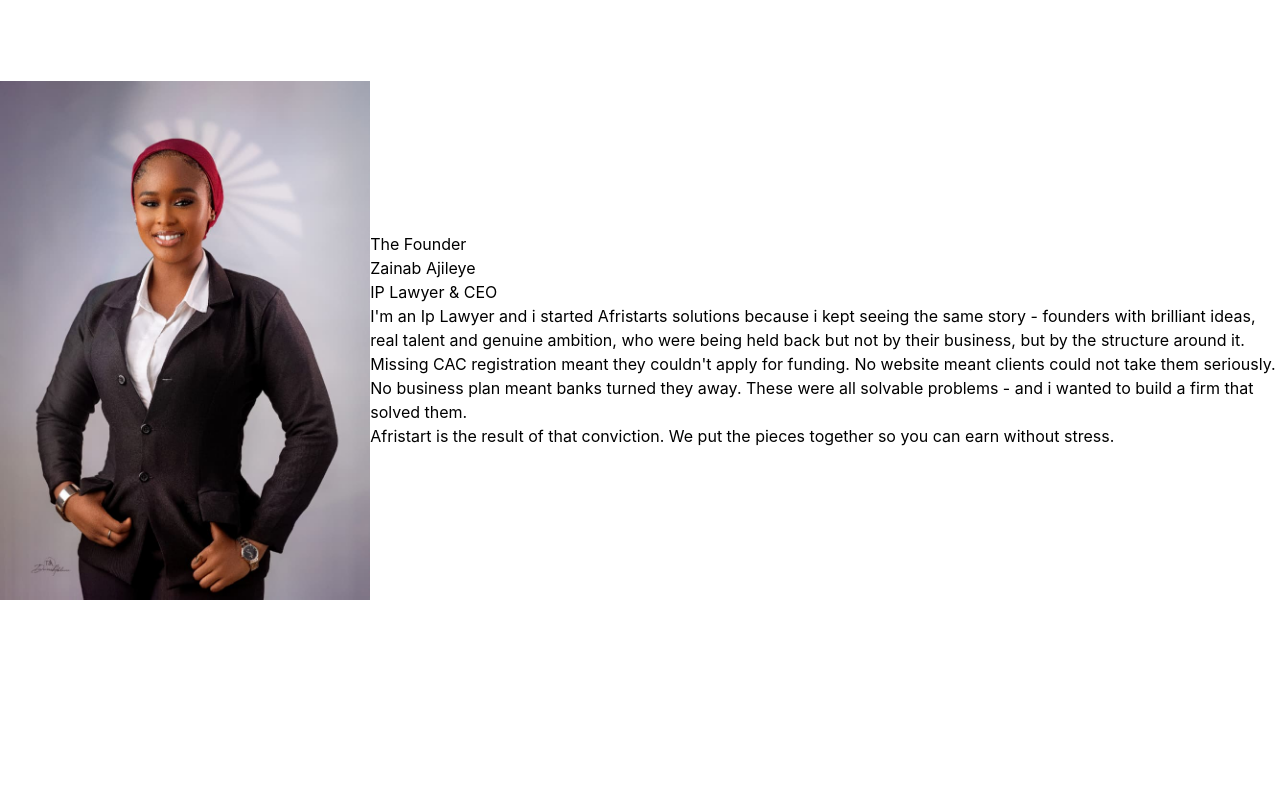
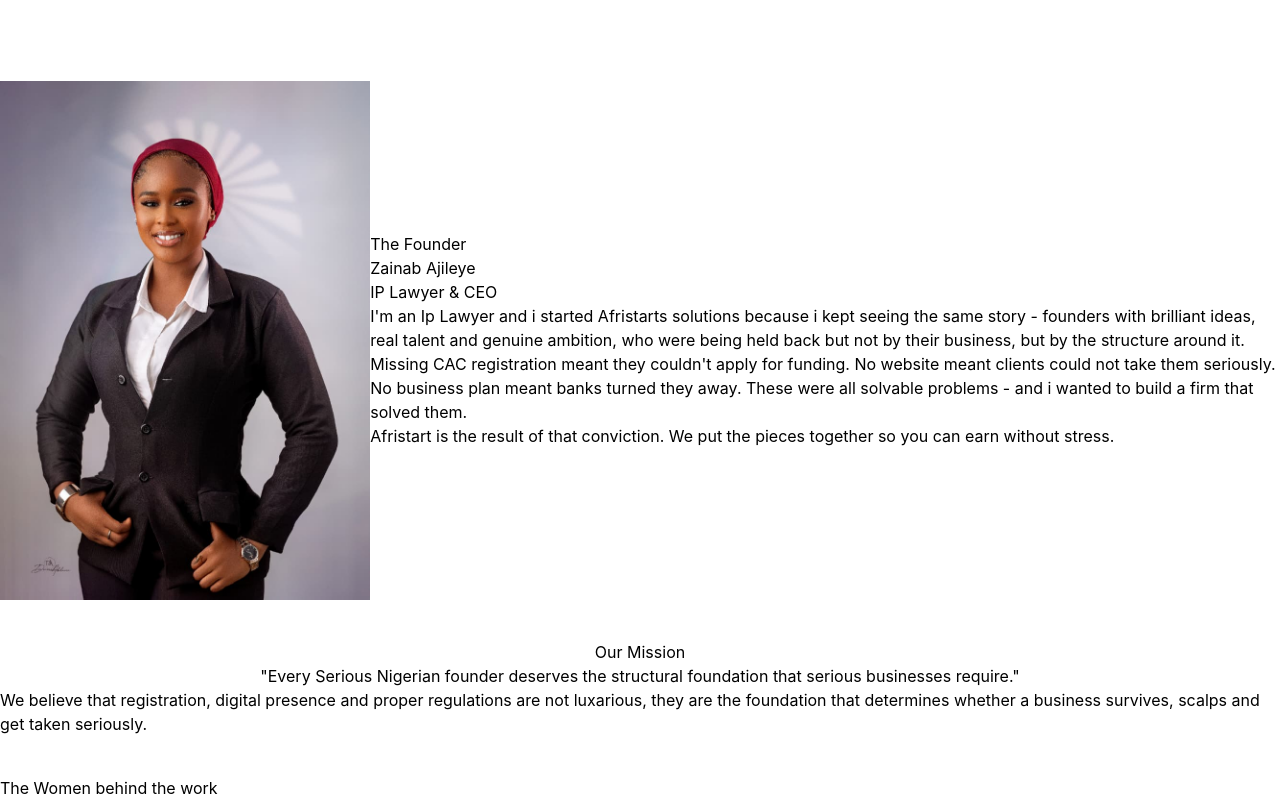
Before and after one commit to Yetty2020/AfriStart, a React (Vite) app: page / in a window 1280 px wide. Shown: the part 859-1659 px from the top of the page. Before the commit the page ends 1459 px from the top, so only its background shows below. Built offline with nearby package versions, Linux system fonts and the light colour scheme.

Commit message:
feat: set up work page layout for the hero section

```diff
--- a/src/App.tsx
+++ b/src/App.tsx
@@ -1,6 +1,8 @@
 import Layout from "./components/Layout"
 import Hero from "./section/Hero"
 import Founder from "./section/Founder"
+import Work from "./section/Work"
+import Mission from "./section/Mission"
 
 
 function App() {
@@ -8,6 +10,8 @@ function App() {
    <Layout>
     <Hero/>
     <Founder/>
+    <Mission/>
+    <Work/>
 
    </Layout>
   )
--- /dev/null
+++ b/src/components/ProfileContainer.tsx
@@ -0,0 +1,11 @@
+
+
+function ProfileContainer() {
+  return (
+    <div>
+
+    </div>
+  )
+}
+
+export default ProfileContainer
--- a/src/section/Mission.tsx
+++ b/src/section/Mission.tsx
@@ -2,7 +2,7 @@
 
 function Mission() {
   return (
-    <div>
+    <div className="flex flex-col items-center justify-content py-10">
         <h5>Our Mission</h5>
         <p>"Every Serious Nigerian founder deserves the structural foundation that serious businesses require."</p>
         <p>We believe that registration, digital presence and proper regulations are not luxarious, they are the foundation that determines whether a business survives, scalps and get taken seriously.</p>
--- /dev/null
+++ b/src/section/Work.tsx
@@ -0,0 +1,13 @@
+
+
+function Work() {
+  return (
+    <div>
+      <h1>
+       The Women behind the work
+      </h1>
+    </div>
+  )
+}
+
+export default Work
```
